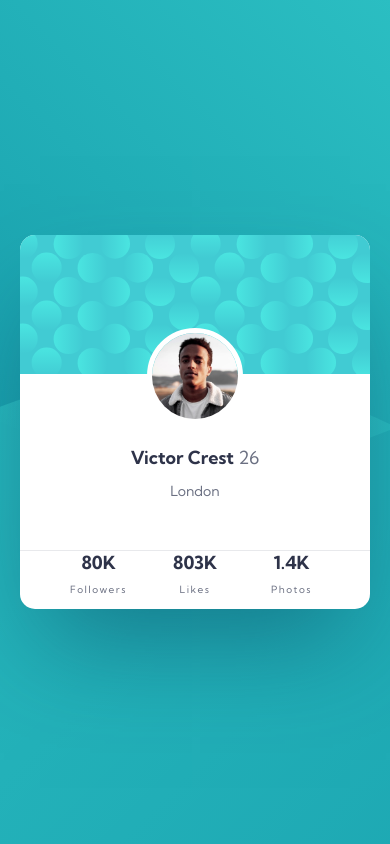
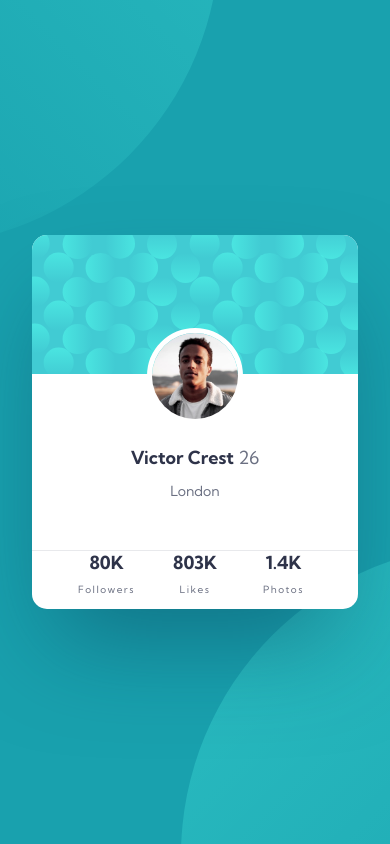
Before and after one commit to ludmila-pro-v/card, a plain HTML site: page index.html in a window 390 px wide. Drawn offline with Linux system fonts and the light colour scheme.

Commit message:
feat: add mobile version

```diff
--- a/style.css
+++ b/style.css
@@ -127,7 +127,7 @@ body {
 
 .oval__right {
   right: -273px;
-  top: 377px;
+  bottom: -600px;
   opacity: 0.25;
   transform: matrix(0.71, -0.71, -0.71, -0.71, 0, 0);
 }
@@ -173,3 +173,29 @@ body {
 .card__main {
   position: relative;
 }
+
+@media screen and (max-width: 760px) {
+
+  .card {
+    width: 326px;
+  }
+
+  .oval {
+    width: 622px;
+    height: 621px;
+
+  }
+
+  .oval__left {
+    left: -402px;
+    top: -375px;
+    opacity: 0.25;
+  }
+
+  .oval__right {
+    opacity: 0.25;
+    right: -414px;
+    bottom: -322px;
+  }
+
+}
```
